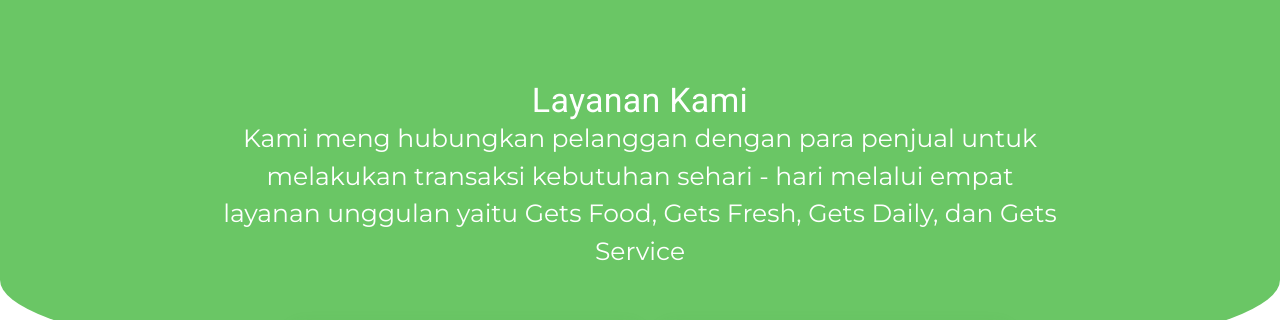
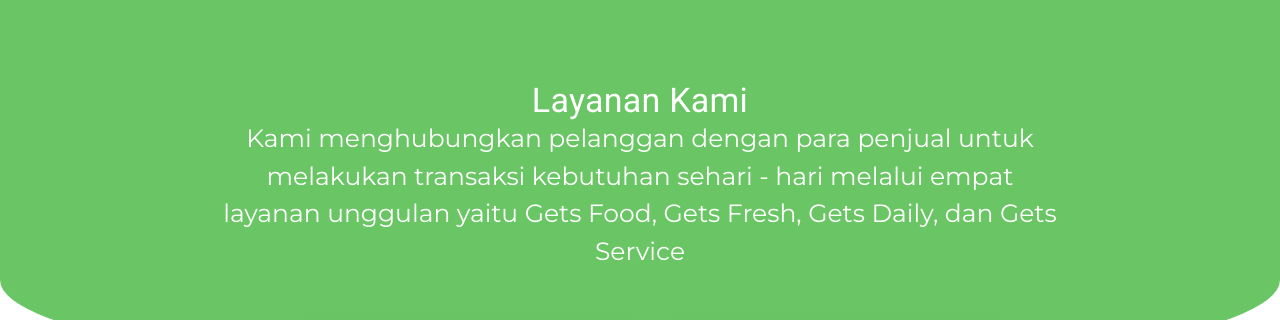
Before and after one commit to bayusatmoko/mplace, a Vue app: page / in a window 1280 px wide. Shown: the part 920-1240 px from the top of the page. Built offline with nearby package versions, Linux system fonts and the light colour scheme.

Commit message:
Fix typo

```diff
--- a/src/views/HomeDesktop.vue
+++ b/src/views/HomeDesktop.vue
@@ -79,7 +79,7 @@
       <v-row justify="center">
         <v-col cols="8">
           <p style="font-size: 25px;">
-            Kami meng hubungkan pelanggan dengan para penjual untuk melakukan
+            Kami menghubungkan pelanggan dengan para penjual untuk melakukan
             transaksi kebutuhan sehari - hari melalui empat layanan unggulan
             yaitu Gets Food, Gets Fresh, Gets Daily, dan Gets Service
           </p>
--- a/src/views/HomeMobile.vue
+++ b/src/views/HomeMobile.vue
@@ -122,7 +122,7 @@
         <h4 style="color: white; font-family: Montserrat,serif; font-weight: bold; font-style: normal; font-size: 21px;">Informasi</h4>
         <li>Layanan Kami</li>
         <li>Karir</li>
-        <li>Blob</li>
+        <li>Blog</li>
         <li>Undang Teman</li>
       </v-col>
       <v-col cols="6">
```
